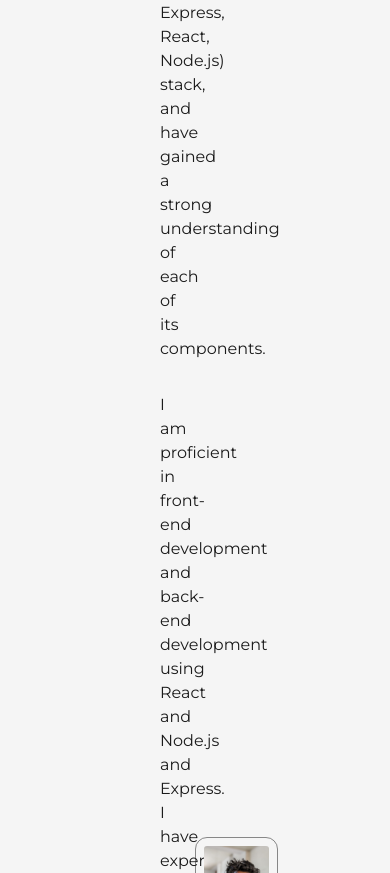
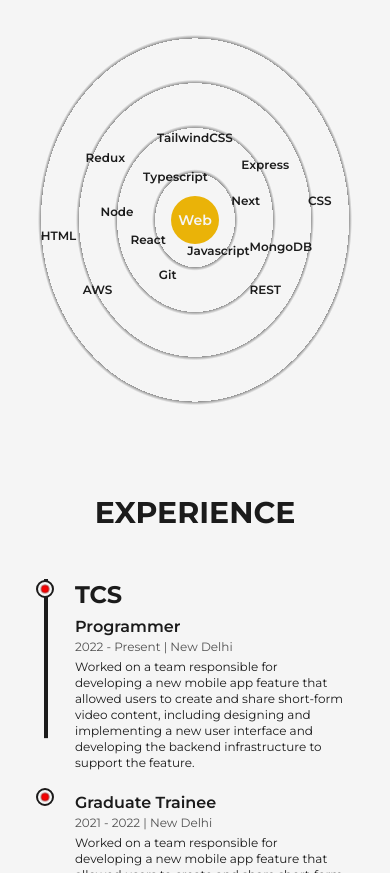
Before and after one commit to shemilkumar/my-portfolio, a Next.js app: page /about in a window 390 px wide. Shown: the part 1127-2000 px from the top of the page. Built offline with nearby package versions, Linux system fonts and the light colour scheme.

Commit message:
Responsive about page

```diff
--- a/src/components/Education.tsx
+++ b/src/components/Education.tsx
@@ -13,10 +13,16 @@ const Education: FC<EducationProps> = ({}) => {
   });
 
   return (
-    <article className="w-full mb-72">
-      <HeadlineAnimated title="Education" className="my-24 text-center" />
+    <article className="w-full mb-72 lg:mb-64 sm:mb-56">
+      <HeadlineAnimated
+        title="Education"
+        className="my-24 text-center xs:my-14 lg:my-16"
+      />
 
-      <div ref={ref} className="relative w-[60%] mx-auto mb-20">
+      <div
+        ref={ref}
+        className="relative w-[60%] lg:w-[80%] md:w-[90%] sm:w-[95%] mx-auto mb-20"
+      >
         <motion.div
           style={{ scaleY: scrollYProgress }}
           className="absolute w-[4px] bg-dark dark:bg-light h-full left-9 top-0 origin-top
--- a/src/components/Experience.tsx
+++ b/src/components/Experience.tsx
@@ -14,9 +14,15 @@ const Experience: FC<ExperienceProps> = ({}) => {
 
   return (
     <article className="w-full">
-      <HeadlineAnimated title="Experience" className="mt-32 mb-20" />
+      <HeadlineAnimated
+        title="Experience"
+        className="mt-32 mb-20 lg:mt-16 lg:mb-12"
+      />
 
-      <div ref={ref} className="relative w-[60%] mx-auto mb-20">
+      <div
+        ref={ref}
+        className="relative w-[60%] lg:w-[80%] md:w-[90%] sm:w-[95%] mx-auto mb-20"
+      >
         <motion.div
           style={{ scaleY: scrollYProgress }}
           className="absolute w-[4px] bg-dark dark:bg-light h-full left-9 top-0 origin-top
--- a/src/components/ProfessionalDetails.tsx
+++ b/src/components/ProfessionalDetails.tsx
@@ -24,9 +24,11 @@ interface professionalDetailsProps {
 const Details: FC<DetailsProps> = ({ details }) => {
   return (
     <div>
-      <h2 className="text-xl font-semibold">{details.position}</h2>
-      <div className="text-base text-dark/75 dark:text-light/75">{`${details.time} | ${details.place}`}</div>
-      <p className="mt-1 text-base font-normal ">{details.info}</p>
+      <h2 className="text-xl font-semibold lg:text-base">{details.position}</h2>
+      <div className="text-base md:text-sm xs:text-xs text-dark/75 dark:text-light/75">{`${details.time} | ${details.place}`}</div>
+      <p className="mt-1 text-base font-normal md:text-sm xs:text-xs">
+        {details.info}
+      </p>
     </div>
   );
 };
@@ -44,7 +46,7 @@ const ProfessionalDetails: FC<professionalDetailsProps> = ({
   return (
     <li
       ref={ref}
-      className="flex items-start justify-between my-2 first:mt-0 last:mb-0 w-[60%] mx-auto"
+      className="flex items-start justify-between my-2 first:mt-0 last:mb-0 w-[60%] lg:w-[80%] mx-auto"
     >
       <LiIcon reference={ref} />
       <motion.div
@@ -54,11 +56,17 @@ const ProfessionalDetails: FC<professionalDetailsProps> = ({
         transition={{ duration: 0.5, type: "sping" }}
       >
         {link ? (
-          <Link href={link} target="_blank" className="text-4xl font-bold">
+          <Link
+            href={link}
+            target="_blank"
+            className="text-4xl font-bold lg:text-3xl sm:text-2xl"
+          >
             {company}
           </Link>
         ) : (
-          <div className="text-3xl font-semibold">{company}</div>
+          <div className="text-3xl font-semibold lg:text-2xl sm:text-xl">
+            {company}
+          </div>
         )}
 
         <Details details={{ position, time, info, place }} />
--- a/src/components/Skills.tsx
+++ b/src/components/Skills.tsx
@@ -13,7 +13,7 @@ interface SkillProps {
 const Skill: FC<SkillProps> = ({ name, x, y }) => {
   return (
     <motion.div
-      className="absolute flex items-center justify-center px-6 py-3 font-semibold rounded-full cursor-pointer text-light bg-dark dark:text-dark dark:bg-light shadow-dark dark:shadow-light"
+      className="absolute flex items-center justify-center px-6 py-3 font-semibold rounded-full cursor-pointer text-light bg-dark dark:text-dark dark:bg-light shadow-dark dark:shadow-light lg:bg-transparent lg:text-dark lg:dark:text-white lg:dark:bg-transparent lg:text-sm xs:text-xs"
       initial={{ x: 0, y: 0 }}
       whileInView={{ x, y, transition: { duration: 1.5 } }}
       whileHover={{ scale: 1.1 }}
@@ -26,12 +26,12 @@ const Skill: FC<SkillProps> = ({ name, x, y }) => {
 
 const Skills: FC<SkillsProps> = ({}) => {
   return (
-    <article className="w-full mt-12">
+    <article className="w-full mt-12 lg:mt-6 md:mt-2">
       <HeadlineAnimated title="Skills" className="my-12 " />
 
-      <div className="relative flex items-center justify-center w-full h-screen rounded-full bg-circularLight dark:bg-circularDark">
+      <div className="relative flex items-center justify-center w-full h-screen rounded-full bg-circularLight dark:bg-circularDark lg:bg-circularLightLg lg:dark:bg-circularDarkLg md:bg-circularLightMd md:dark:bg-circularDarkMd sm:bg-circularLightSm sm:dark:bg-circularDarkSm  lg:h-[80vh] sm:h-[60vh] xs:h-[50vh]">
         <motion.div
-          className="flex items-center justify-center w-16 h-16 p-8 font-semibold bg-yellow-500 rounded-full cursor-pointer text-light shadow-dark"
+          className="flex items-center justify-center w-16 h-16 p-8 font-semibold bg-yellow-500 rounded-full cursor-pointer md:w-10 md:h-10 md:p-6 text-light shadow-dark xs:text-sm"
           whileHover={{
             scale: 1.1,
             backgroundColor: [
--- a/src/components/ui/Headline.tsx
+++ b/src/components/ui/Headline.tsx
@@ -12,8 +12,8 @@ export const HeadlineAnimated: FC<HeadlineProps> = ({
 }) => {
   return (
     <motion.h1
-      className={`text-5xl font-bold uppercase text-center ${className}`}
-      initial={{ y: -100, opacity: 0 }}
+      className={`text-5xl lg:text-4xl sm:text-3xl font-bold uppercase text-center ${className}`}
+      initial={{ y: -50, opacity: 0 }}
       whileInView={{ y: 0, opacity: 1 }}
       transition={{ duration: 0.7 }}
       viewport={{ once: true }}
@@ -26,7 +26,7 @@ export const HeadlineAnimated: FC<HeadlineProps> = ({
 export const Headline: FC<HeadlineProps> = ({ title, className = "" }) => {
   return (
     <motion.h1
-      className={`text-5xl lg:text-4xl sm:text-3xl xs:text-2xl font-bold uppercase text-center ${className}`}
+      className={`text-5xl lg:text-4xl sm:text-3xl font-bold uppercase text-center ${className}`}
     >
       {title}
     </motion.h1>
--- a/src/pages/about.tsx
+++ b/src/pages/about.tsx
@@ -18,11 +18,11 @@ const about: FC<aboutProps> = ({}) => {
         pageDescription="About page of portfolio"
       />
       <main className="flex flex-col items-center justify-center w-full">
-        <HeadlineAnimated title="About ME" className="mt-32" />
+        <HeadlineAnimated title="About ME" className="mt-32 lg:mt-14" />
 
-        <div className="grid grid-cols-12 p-24">
+        <div className="grid grid-cols-12 px-32 py-24 md:py-8 2xl:px-20 xl:px-2">
           <motion.div
-            className="flex flex-col col-span-6 pl-48 lg:pl-12"
+            className="flex flex-col col-span-6 lg:col-span-12 lg:order-2 lg:px-16 lg:pt-4 xs:px-4"
             initial={{ x: -200, opacity: 0 }}
             animate={{ x: 0, opacity: 1 }}
             transition={{ duration: 0.7 }}
@@ -30,21 +30,21 @@ const about: FC<aboutProps> = ({}) => {
             <h2 className="mb-4 font-semibold text-dark/75 dark:text-light/75">
               Biography
             </h2>
-            <div className="flex flex-col justify-between gap-8 font-normal">
+            <div className="flex flex-col justify-between gap-8 font-normal lg:text-sm">
               <p>
                 {`Hi, I'm Shemil, As a self-learned MERN stack developer, I have a passion for creating dynamic, responsive and user-friendly web applications. I have invested significant time and effort in learning the MERN (MongoDB, Express, React, Node.js) stack, and have gained a strong understanding of each of its components.`}
               </p>
               <p>
                 {`I am proficient in front-end development and back-end development using React and Node.js and Express. I have experience with Redux and have implemented responsive designs using TailwindCSS. Also I have designed and implemented RESTful APIs, and have experience working with MongoDB to manage databases and data models.`}
               </p>
-              <p>
+              <p className="md:hidden">
                 {`Whether I'm working on a website, mobile app, or other digital product, I bring my commitment to design excellence and user-centered thinking to every project I work on. I look forward to the opportunity to bring my skills and passion to your next project.`}
               </p>
             </div>
           </motion.div>
 
           <motion.div
-            className="flex items-center justify-center col-span-6"
+            className="flex items-center justify-center col-span-6 lg:col-span-12 lg:order-1 "
             initial={{ x: 200, opacity: 0 }}
             animate={{ x: 0, opacity: 1 }}
             transition={{ duration: 0.7 }}
@@ -52,7 +52,7 @@ const about: FC<aboutProps> = ({}) => {
             <Image
               src={coverPhoto}
               alt="coverPhoto"
-              className="w-1/2 h-auto p-2 border border-solid lg:w-full rounded-xl dark:bg-light border-dark/50"
+              className="w-3/4 p-2 border border-solid md:5/6 lg:w-1/2 xl:w-11/12 rounded-xl dark:bg-light border-dark/50 xs:w-11/12"
             />
           </motion.div>
         </div>
```
